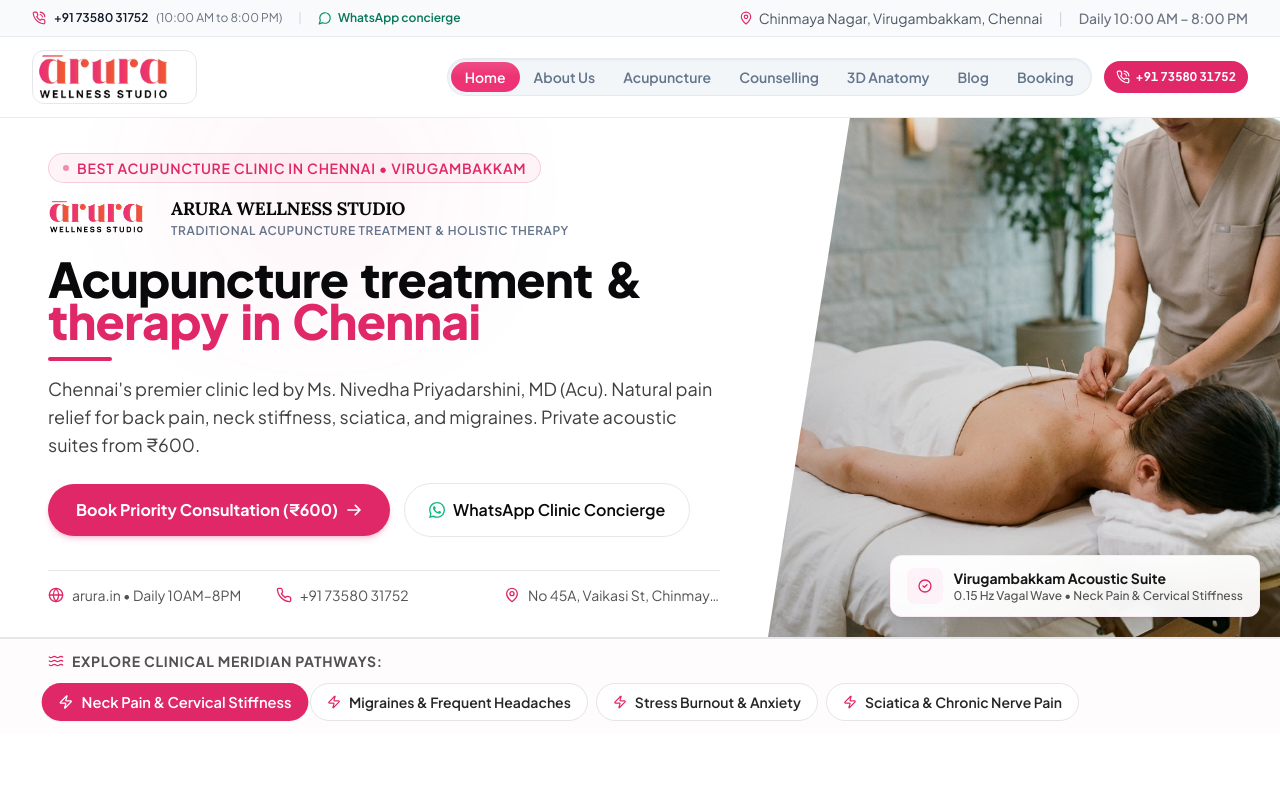
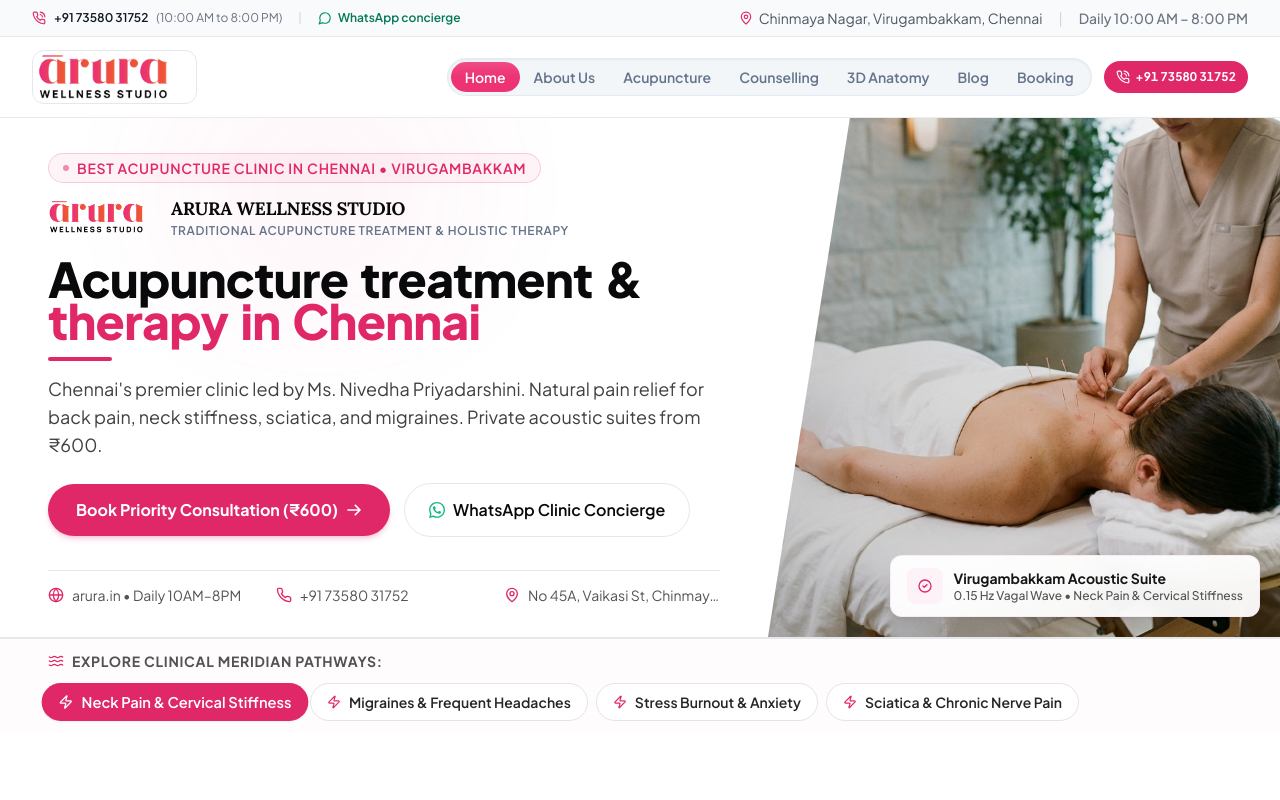
Before and after one commit to kannanS18/arura-acupuncher, a React (Vite) app: page /#/ in a window 1280 px wide. Shown: the top 800 px of the page. Built offline with nearby package versions, Linux system fonts and the light colour scheme.

Commit message:
Keep only name in home page banner, retaining full credentials in ID card and other sections

```diff
--- a/src/components/HeroSection.jsx
+++ b/src/components/HeroSection.jsx
@@ -59,7 +59,7 @@ export default function HeroSectionWrapper({ onOpenBooking }) {
           { text: "Chennai", highlight: true },
         ]}
         title="Acupuncture Treatment & Therapy in Chennai: Classical 14-Meridian Pain Relief"
-        subtitle="Chennai's premier clinic led by Ms. Nivedha Priyadarshini, MD (Acu). Natural pain relief for back pain, neck stiffness, sciatica, and migraines. Private acoustic suites from ₹600."
+        subtitle="Chennai's premier clinic led by Ms. Nivedha Priyadarshini. Natural pain relief for back pain, neck stiffness, sciatica, and migraines. Private acoustic suites from ₹600."
         callToAction={{
           text: "Book Priority Consultation (₹600)",
           href: "#/booking",
```
